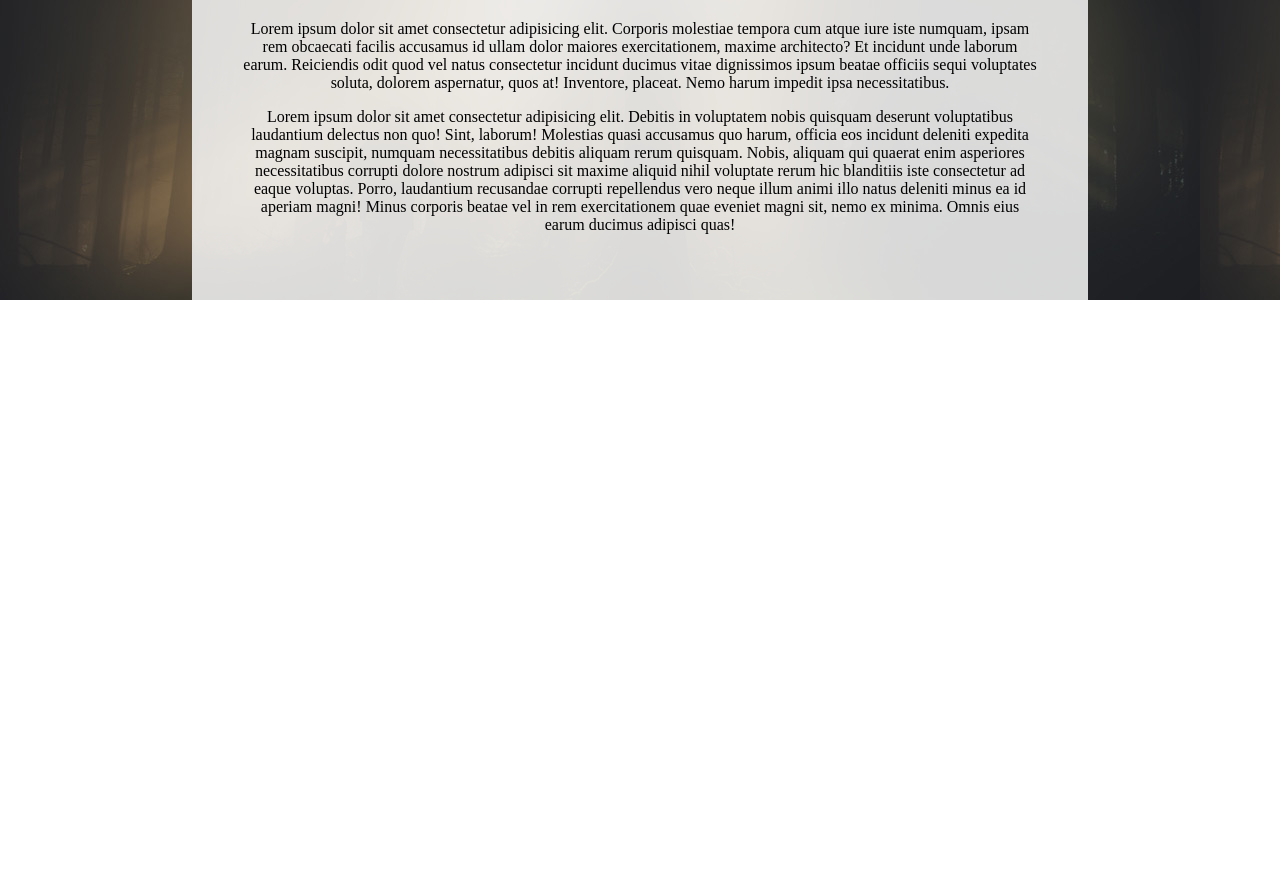
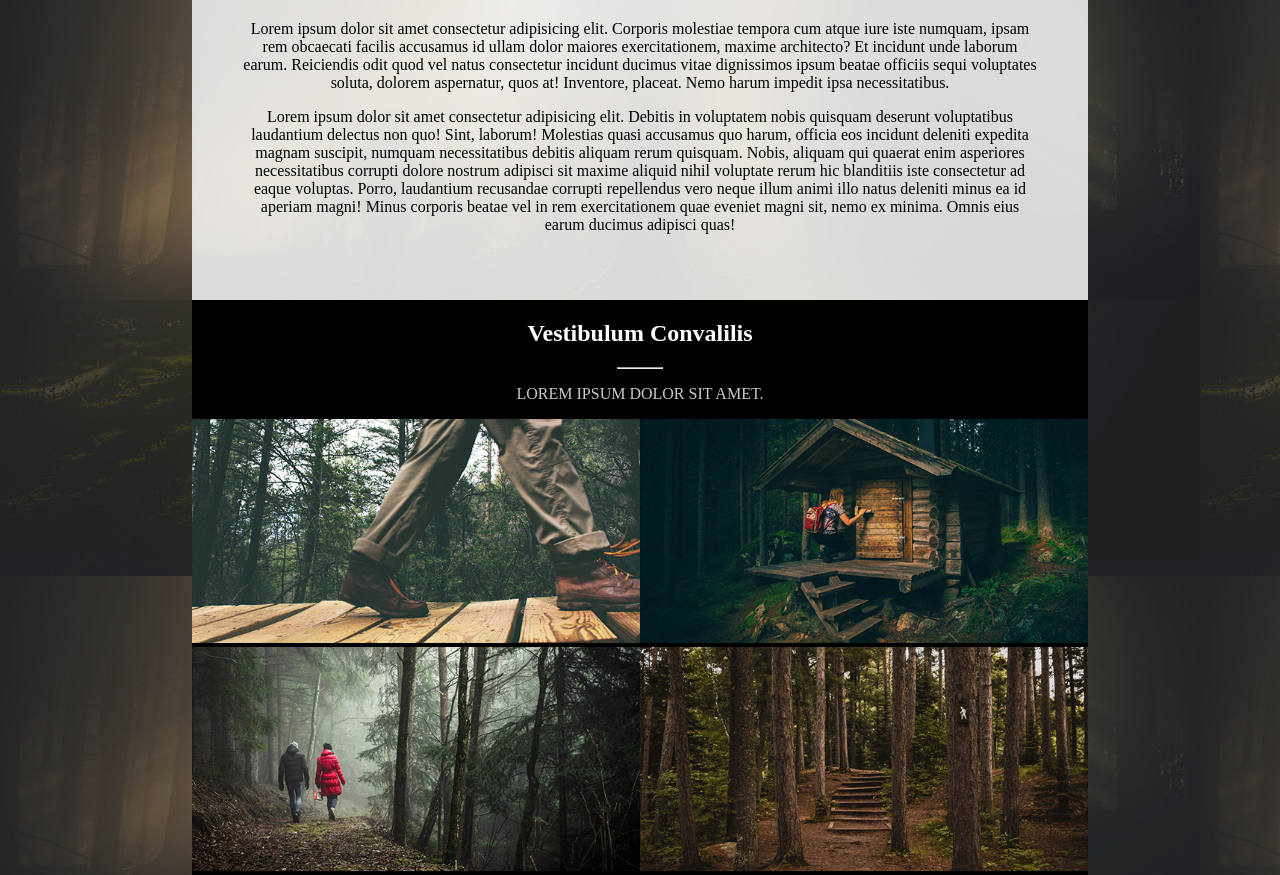
Before and after one commit to philippeK22/caminar-html-css, a plain HTML site: page index.html in a window 1280 px wide. Shown: the part 624-1499 px from the top of the page. Before the commit the page ends 924 px from the top, so only its background shows below. Drawn offline with Linux system fonts and the light colour scheme.

Commit message:
fin de ma deuxième Section dans mon fichier index.html ainsi que les propriétées style.css

```diff
--- a/index.html
+++ b/index.html
@@ -21,17 +21,48 @@
             <img src="/images/pic02.jpg" alt="images header">
         </div>
     </header>
+    <!-- fin du header  -->
+
+    <!-- Début de ma 1ère Section -->
     <section>
         <div>
             <h1>Fringilla Fermentum Telles</h1>
             <hr>
             <p>Lorem ipsum dolor sit amet.</p>
-            </div>
+        </div>
             <div>
                 <p>Lorem ipsum dolor sit amet consectetur adipisicing elit. Corporis molestiae tempora cum atque iure iste numquam, ipsam rem obcaecati facilis accusamus id ullam dolor maiores exercitationem, maxime architecto? Et incidunt unde laborum earum. Reiciendis odit quod vel natus consectetur incidunt ducimus vitae dignissimos ipsum beatae officiis sequi voluptates soluta, dolorem aspernatur, quos at! Inventore, placeat. Nemo harum impedit ipsa necessitatibus.</p>
                 <p>Lorem ipsum dolor sit amet consectetur adipisicing elit. Debitis in voluptatem nobis quisquam deserunt voluptatibus laudantium delectus non quo! Sint, laborum! Molestias quasi accusamus quo harum, officia eos incidunt deleniti expedita magnam suscipit, numquam necessitatibus debitis aliquam rerum quisquam. Nobis, aliquam qui quaerat enim asperiores necessitatibus corrupti dolore nostrum adipisci sit maxime aliquid nihil voluptate rerum hic blanditiis iste consectetur ad eaque voluptas. Porro, laudantium recusandae corrupti repellendus vero neque illum animi illo natus deleniti minus ea id aperiam magni! Minus corporis beatae vel in rem exercitationem quae eveniet magni sit, nemo ex minima. Omnis eius earum ducimus adipisci quas!</p>
             </div>
     </section>
+    <!-- fin de ma 1ère séction -->
+
+    <!-- Début de ma 2 ème Section -->
+    <section>
+        <div>
+            <h2>Vestibulum Convalilis</h2>
+            <hr>
+            <p>Lorem ipsum dolor sit amet.</p>
+        </div>
+        <div class="image1">
+        <div>
+            <img src="/images/pic03.jpg" alt="images chaussure">
+        </div>
+        <div>
+            <img src="/images/pic01.jpg" alt="images cabane">
+        </div>
+
+        </div>
+        <div class="image2">
+        <div>
+             <img src="/images/pic04.jpg" alt="image promenade">
+        </div>
+        <div>
+             <img src="/images/pic05.jpg" alt="image forest">
+        </div>
+        </div>
+    </section>
+    <!-- fin de ma 2èeme Section -->
 
 </body>
 </html>
--- a/public/css/style.css
+++ b/public/css/style.css
@@ -52,3 +52,58 @@ section:first-of-type div:last-of-type{
     padding: 50px;
 
 }
+/* fin de ma première séction--*/
+/*début de ma deuxième séction -- */
+
+section:nth-of-type(2){
+    display: flex;
+    flex-direction: column;
+    background-color: rgba(41, 39, 39, 0.288);
+    text-align: center;
+}
+section:nth-of-type(2) div{
+    background-color: black;
+    width: 70%;
+    margin: auto;
+}
+section:nth-of-type(2) h2{
+    color: white;
+}
+section:nth-of-type(2) hr{
+    width: 5%;
+    color:rgba(245, 245, 245, 0.904);
+}
+section:nth-of-type(2) p{
+    color: rgba(245, 245, 245, 0.822);
+    text-transform: uppercase;
+}
+/*1 ere div background color black section 2---*/
+
+section:nth-of-type(2) .image1{
+    display: flex;
+    width: 70%;
+    flex: 1;
+  }
+section:nth-of-type(2) .image1 div:first-of-type img{
+  width: 100%;
+}
+section:nth-of-type(2) .image1 div:last-of-type img{
+width: 100%;
+}
+/* fin de la 1ère image de la class "image1" dans la deuxième section*/
+
+section:nth-of-type(2) .image2{
+    display: flex;
+    flex: 1;
+    width: 70%;
+}
+section:nth-of-type(2) .image2 div:first-of-type img{
+    width: 100%;
+  }
+
+section:nth-of-type(2) .image2 div:last-of-type img{
+    width: 100%;
+    }
+    /* /* fin de la 2ème image de la class "image3" dans la deuxième section*/
+
+    /* fin de ma 2 ème section--- */
```
